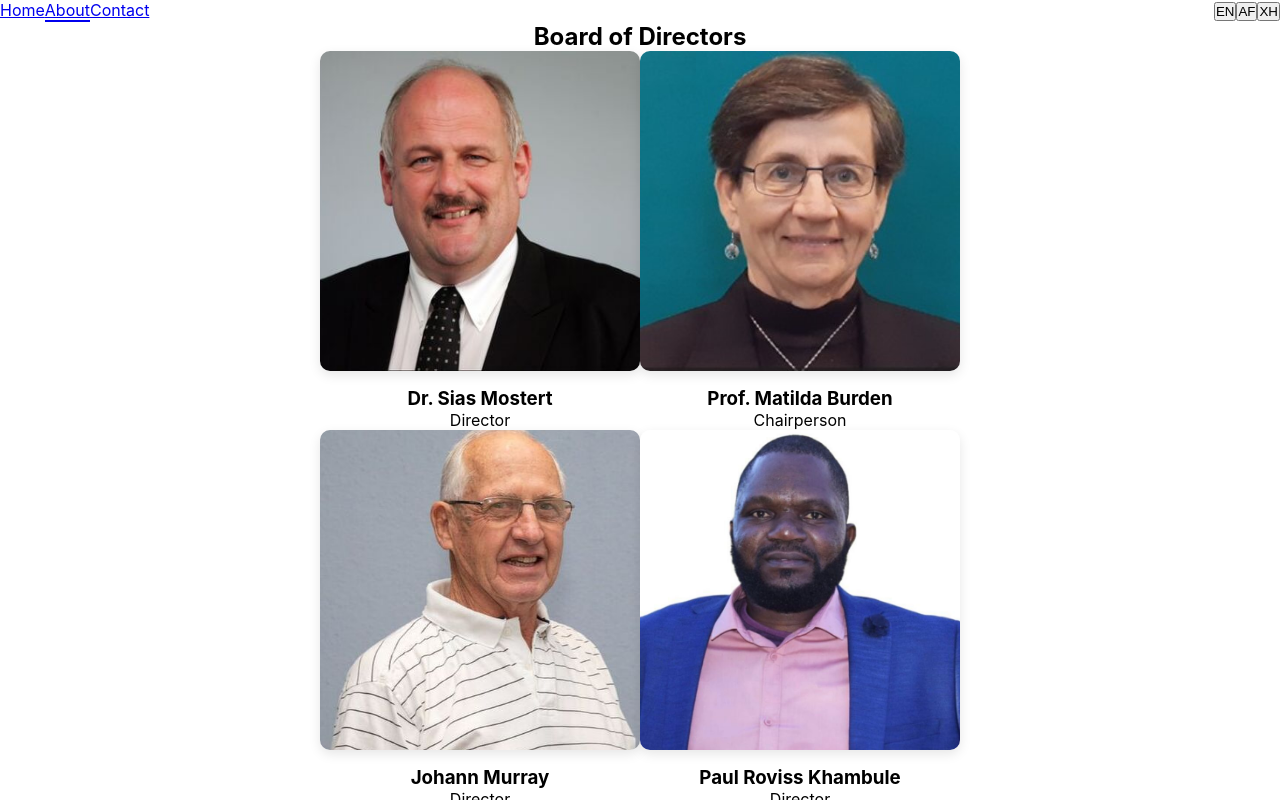
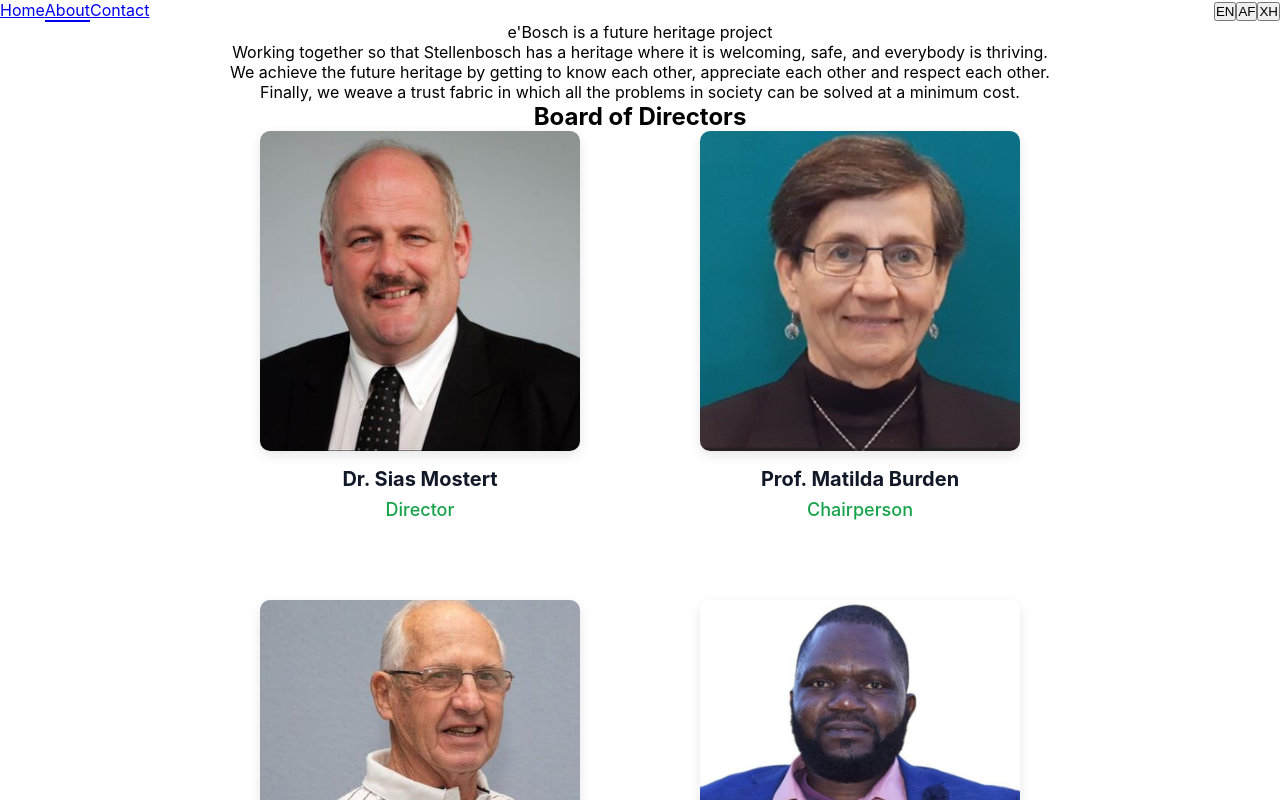
Before and after one commit to mihlalibayi/ebosch-website, a Next.js app: page /about in a window 1280 px wide. Shown: the top 800 px of the page. Built offline with nearby package versions, Linux system fonts and the light colour scheme.

Commit message:
Add about text to translations and fix image spacing - 120px gap between directors

```diff
--- a/app/about/page.tsx
+++ b/app/about/page.tsx
@@ -43,6 +43,7 @@ const directors = [
 
 export default function About() {
   const [language, setLanguage] = useState<Language>('en');
+  const t = translations[language];
 
   const getDirectorRole = (director: typeof directors[0]) => {
     if (language === 'af') return director.roleAf;
@@ -93,6 +94,21 @@ export default function About() {
       </header>
 
       <main className="max-w-7xl mx-auto px-4 sm:px-6 lg:px-8 py-12">
+        {/* About Content Section */}
+        <section className="mb-32">
+          <div className="bg-white rounded-lg shadow-md p-8 max-w-3xl mx-auto">
+            {t.about.sections.map((section, idx) => (
+              <div key={idx} className="text-center">
+                {section.content.map((paragraph, pIdx) => (
+                  <p key={pIdx} className="text-gray-700 mb-4 leading-relaxed text-lg">
+                    {paragraph}
+                  </p>
+                ))}
+              </div>
+            ))}
+          </div>
+        </section>
+
         {/* Board of Directors */}
         <section>
           <h2 className="text-3xl font-bold text-gray-900 mb-20 text-center">
@@ -102,9 +118,9 @@ export default function About() {
           </h2>
 
           {/* First Row - Sias and Matilda */}
-          <div className="flex justify-center gap-20 mb-20">
+          <div style={{ display: 'flex', justifyContent: 'center', gap: '120px', marginBottom: '80px' }}>
             {directors.slice(0, 2).map((director) => (
-              <div key={director.id} className="text-center">
+              <div key={director.id} style={{ textAlign: 'center' }}>
                 <img
                   src={director.image}
                   alt={director.name}
@@ -118,10 +134,10 @@ export default function About() {
                     boxShadow: '0 4px 12px rgba(0,0,0,0.1)'
                   }}
                 />
-                <h3 className="text-xl font-bold text-gray-900 mb-2">
+                <h3 style={{ fontSize: '20px', fontWeight: 'bold', color: '#111827', marginBottom: '8px' }}>
                   {director.name}
                 </h3>
-                <p className="text-green-600 font-medium text-lg">
+                <p style={{ color: '#16a34a', fontWeight: '500', fontSize: '18px' }}>
                   {getDirectorRole(director)}
                 </p>
               </div>
@@ -129,9 +145,9 @@ export default function About() {
           </div>
 
           {/* Second Row - Johann and Paul */}
-          <div className="flex justify-center gap-20">
+          <div style={{ display: 'flex', justifyContent: 'center', gap: '120px' }}>
             {directors.slice(2, 4).map((director) => (
-              <div key={director.id} className="text-center">
+              <div key={director.id} style={{ textAlign: 'center' }}>
                 <img
                   src={director.image}
                   alt={director.name}
@@ -145,10 +161,10 @@ export default function About() {
                     boxShadow: '0 4px 12px rgba(0,0,0,0.1)'
                   }}
                 />
-                <h3 className="text-xl font-bold text-gray-900 mb-2">
+                <h3 style={{ fontSize: '20px', fontWeight: 'bold', color: '#111827', marginBottom: '8px' }}>
                   {director.name}
                 </h3>
-                <p className="text-green-600 font-medium text-lg">
+                <p style={{ color: '#16a34a', fontWeight: '500', fontSize: '18px' }}>
                   {getDirectorRole(director)}
                 </p>
               </div>
--- a/app/translations.json
+++ b/app/translations.json
@@ -15,6 +15,19 @@
       "description": "Stay updated with events, programs, and community news",
       "placeholder": "Enter your email",
       "button": "Subscribe"
+    },
+    "about": {
+      "sections": [
+        {
+          "title": "",
+          "content": [
+            "e'Bosch is a future heritage project",
+            "Working together so that Stellenbosch has a heritage where it is welcoming, safe, and everybody is thriving.",
+            "We achieve the future heritage by getting to know each other, appreciate each other and respect each other.",
+            "Finally, we weave a trust fabric in which all the problems in society can be solved at a minimum cost."
+          ]
+        }
+      ]
     },
     "footer": {
       "npo": ""
@@ -43,6 +56,19 @@
       "placeholder": "Voer jou e-pos in",
       "button": "Teken In"
     },
+    "about": {
+      "sections": [
+        {
+          "title": "",
+          "content": [
+            "e'Bosch is 'n toekomstige erfenisprojek",
+            "Saam werk sodat Stellenbosch 'n erfenis het waar dit welkom, veilig is, en almal floreer.",
+            "Ons bereik die toekomstige erfenis deur mekaar te leer ken, mekaar te waardeer en mekaar te respekteer.",
+            "Laastens weef ons 'n vertroueweefsel waarin al die probleme in die samelewing teen minimale koste opgelos kan word."
+          ]
+        }
+      ]
+    },
     "footer": {
       "npo": ""
     },
@@ -70,6 +96,19 @@
       "placeholder": "Faka i-imeyile yakho",
       "button": "Yibhalisa"
     },
+    "about": {
+      "sections": [
+        {
+          "title": "",
+          "content": [
+            "i-e'Bosch yiprojekthi yefutyela yenkcubeko",
+            "Kusebenza ngokudibanisa ukuze iStellenbosh ibe nenkcubeko apho ikhululekile, ilungile, kwaye wonke umntu ukulungele.",
+            "Siyayiphumeza ifutyela yenkcubeko ngokwazi enye enye, ukuhlonipha enye enye nokukhulelwa kwenye enye.",
+            "Okokugqibela, siyayibheka iqabane lokuthembana apho zonke iingxaki kwi-society zinokusulungwa ngamaxabiso amancinci."
+          ]
+        }
+      ]
+    },
     "footer": {
       "npo": ""
     },
```
